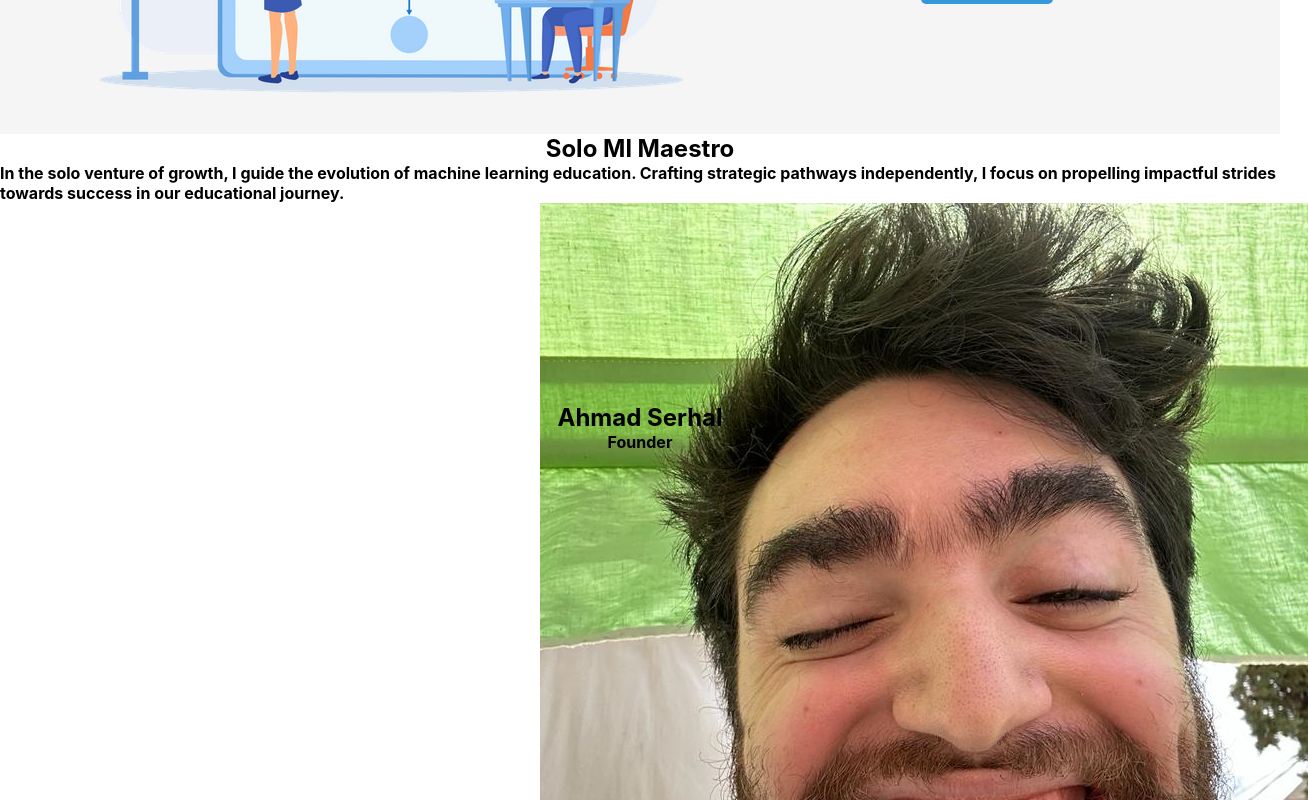
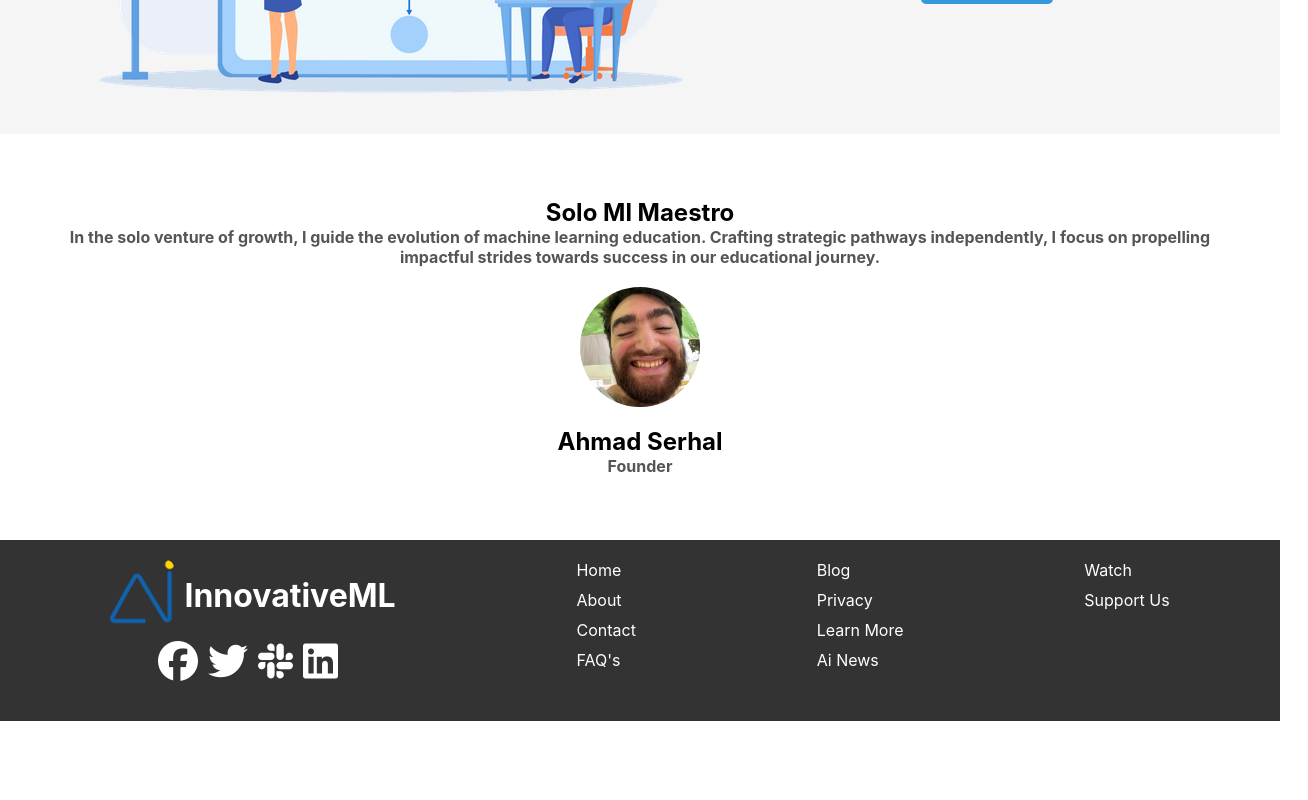
Before and after one commit to AhmadSerhall/innovativeML, a React (Create React App) app in the folder frontend/: page /landing in a window 1280 px wide. Shown: the part 1280-2080 px from the top of the page, 1308 px wide, since content can reach past the window. After the commit the page ends 2001 px from the top, so only its background shows below. Built offline with nearby package versions, Linux system fonts and the light colour scheme.

Commit message:
finished the ml-maestro section and added the footer component

```diff
--- a/frontend/src/pages/Landing/index.jsx
+++ b/frontend/src/pages/Landing/index.jsx
@@ -7,6 +7,7 @@ import bannerImage from '../../assets/image2.webp'
 import mlMastery from '../../assets/image5.png'
 import me from '../../assets/me.jpeg'
 import './style.css'
+import Footer from '../../components/Footer'
 const Landing = () => {
   return (
     <div>
@@ -58,6 +59,7 @@ const Landing = () => {
         <h2>Ahmad Serhal</h2>
         <h4>Founder</h4>
       </div>
+      <Footer/>
 
 
     </div>
--- a/frontend/src/pages/Landing/style.css
+++ b/frontend/src/pages/Landing/style.css
@@ -89,7 +89,7 @@
     gap:4%;
     margin-right:4%;
   }
-.ml-maestro{
+/* .ml-maestro{
     justify-content: center;
     gap:4%;
     align-items: center;
@@ -103,4 +103,36 @@
 .profile-container img{
     object-fit: cover;
 
-}
+} */
+/* Add this to your existing style.css or create a new one for the ml-maestro component */
+.ml-maestro {
+    text-align: center;
+    gap:4%;
+    margin:5%;
+  }
+
+  .profile-container {
+    width: 120px; /* Adjust the size of the circular container */
+    height: 120px; /* Adjust the size of the circular container */
+    overflow: hidden; /* Ensure the image doesn't overflow the circular container */
+    margin: 20px auto; /* Center the circular container and add spacing */
+  }
+
+  .profile-container img {
+    width: 100%; /* Make the image fill the circular container */
+    height: 100%; /* Make the image fill the circular container */
+    object-fit: cover; /* Maintain aspect ratio while covering the circular container */
+
+  }
+
+  /* Additional styles for headings */
+  .ml-maestro h2 {
+    font-size: 24px;
+    /* margin-bottom: 10px; */
+  }
+
+  .ml-maestro h4 {
+    font-size: 16px;
+    color: #555; /* Darker text color for the description */
+    /* margin-bottom: 20px; */
+  }
--- a/frontend/src/styles/global.css
+++ b/frontend/src/styles/global.css
@@ -34,5 +34,5 @@
     background-color: white;
 }
 .circular{
-    border-radius: 100%;
+    border-radius: 50%;
 }
```
